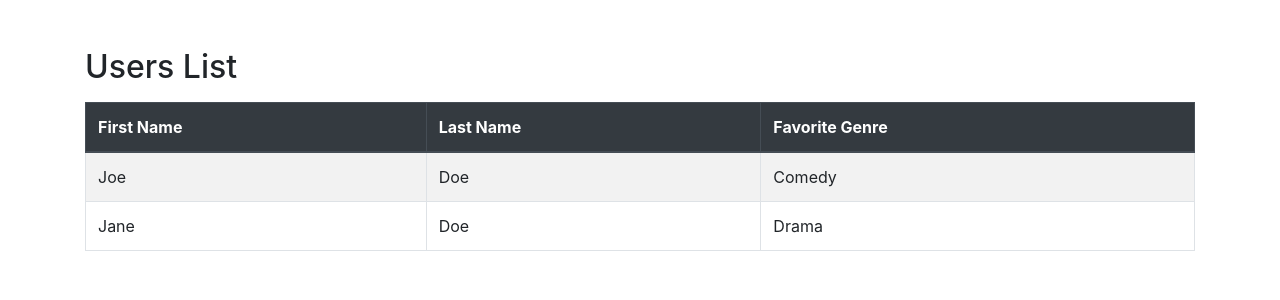
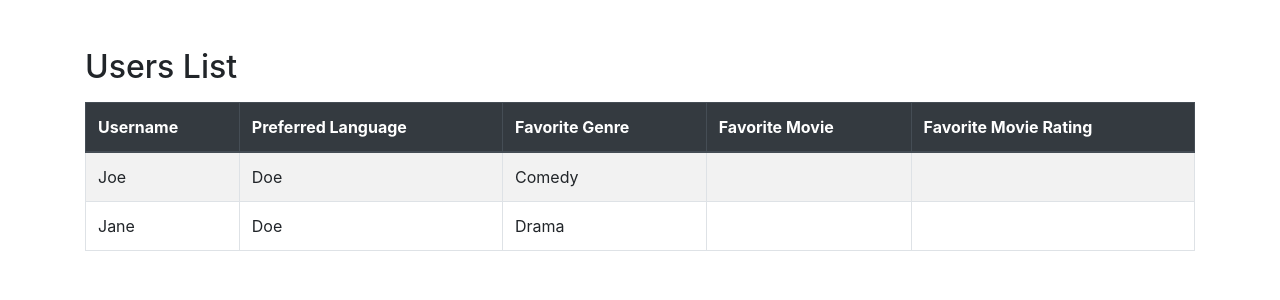
Before and after one commit to Anavailableuserna/CS178_Project1, a Flask app: page /display-users in a window 1280 px wide. Shown: the top 300 px of the page. Run offline with Flask 3, Linux system fonts and the light colour scheme; some libraries are stand-ins or nearby versions.

Commit message:
basic edit of Display_users

```diff
--- a/templates/display_users.html
+++ b/templates/display_users.html
@@ -11,9 +11,11 @@
         <table class="table table-bordered table-striped mt-3">
             <thead class="thead-dark"> <!-- creates a dark background for the table header -->
                 <tr>
-                    <th>First Name</th>
-                    <th>Last Name</th>
+                    <th>Username</th>
+                    <th>Preferred Language</th>
                     <th>Favorite Genre</th>
+                    <th>Favorite Movie</th>
+                    <th>Favorite Movie Rating</th>
                 </tr>
             </thead>
             <tbody> <!-- table body -- loop through all of the users -->
@@ -22,6 +24,8 @@
                     <td>{{ user[0] }}</td>
                     <td>{{ user[1] }}</td>
                     <td>{{ user[2] }}</td>
+                    <td>{{ user[3] }}</td>
+                    <td>{{ user[4] }}</td>
                 </tr>
                 {% endfor %}
             </tbody>
```
